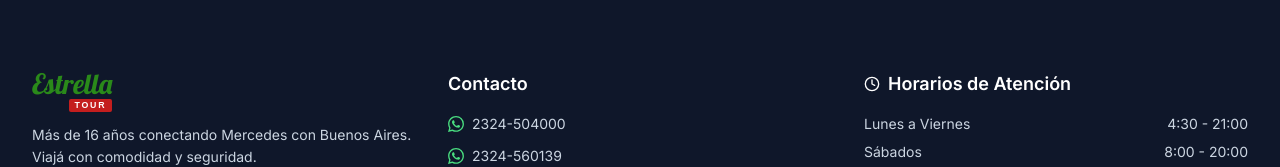
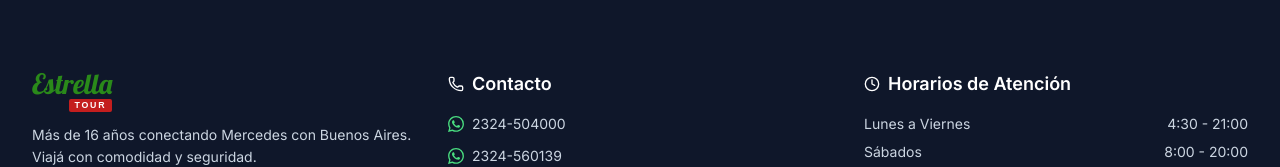
Before and after one commit to pedromarzano1/estrella-tour, a Next.js app: page / in a window 1280 px wide. Shown: the part 2037-2204 px from the top of the page. Built offline with nearby package versions, Linux system fonts and the light colour scheme; no server answers.

Commit message:
agregar ícono de teléfono en título Contacto del footer

```diff
--- a/src/components/public/Footer.tsx
+++ b/src/components/public/Footer.tsx
@@ -20,7 +20,10 @@ export function Footer() {
 
           {/* Contacto */}
           <div>
-            <h3 className="font-semibold text-lg mb-4">Contacto</h3>
+            <h3 className="font-semibold text-lg mb-4 flex items-center gap-2">
+              <Phone className="w-4 h-4 text-white" />
+              Contacto
+            </h3>
             <ul className="space-y-3 text-slate-300 text-sm">
               <li className="flex items-center gap-2">
                 <WhatsAppIcon className="w-4 h-4 text-green-400 flex-shrink-0" />
```
